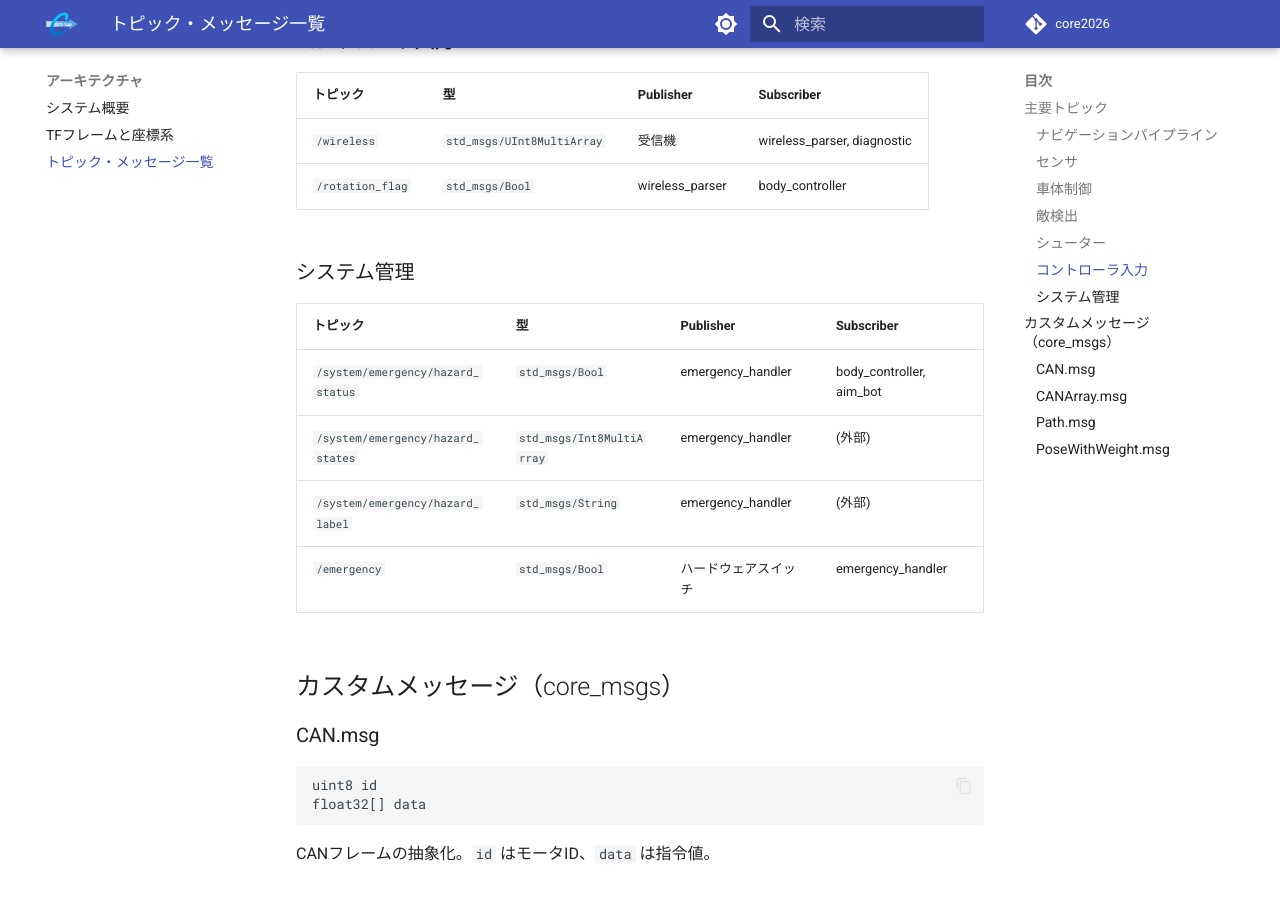
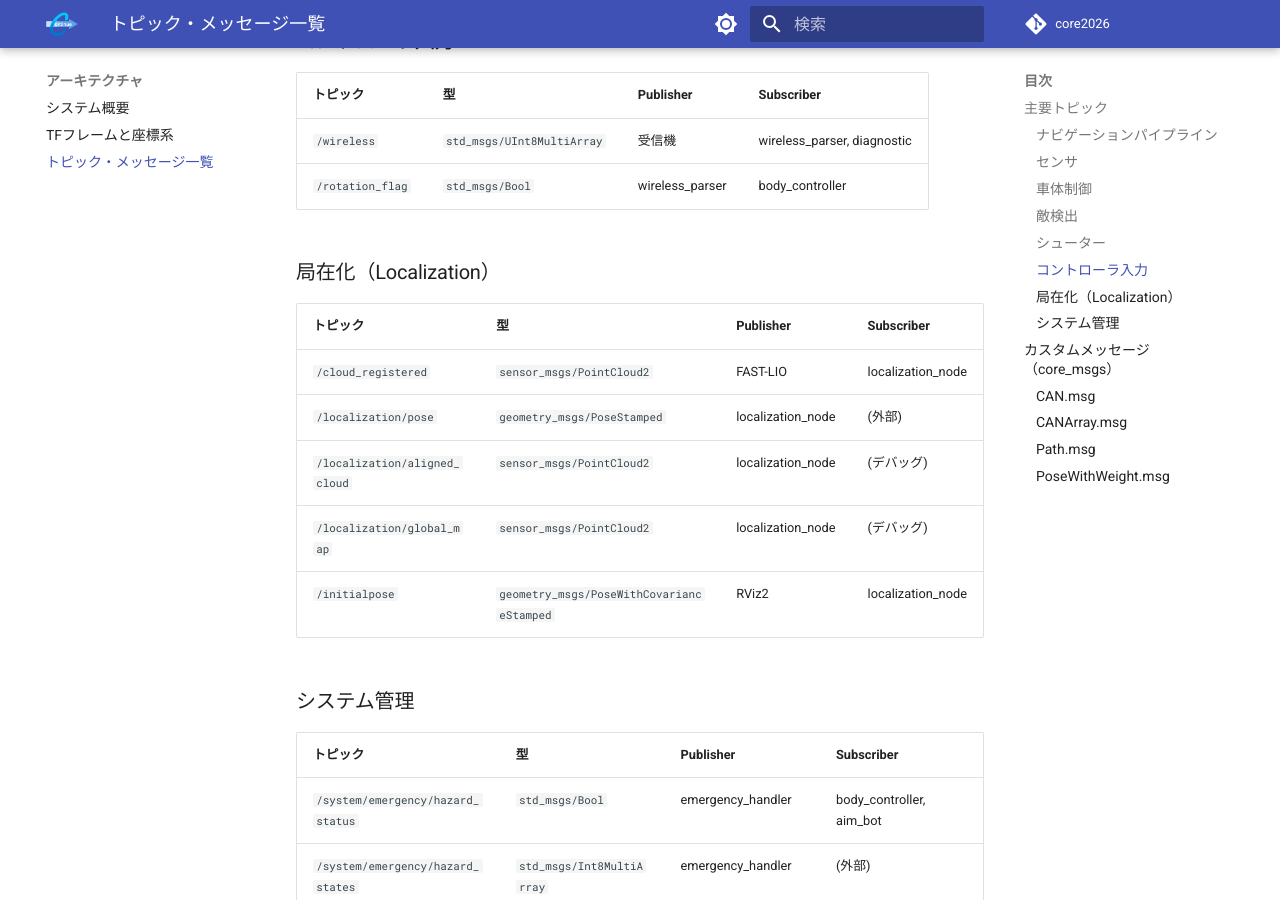
Before and after one commit to team-continue/core2026, an MkDocs documentation site: the page built from docs/architecture/topics.md, in a window 1280 px wide and 900 px high, scrolled down 2542 px. Built offline with MkDocs 1.6.1 and Material for MkDocs 9.7.7, drawn with Linux system fonts in a browser that asks for light colours; comment, search, counter and statistics services are not loaded.

Commit message:
fix: localization の map→odom TF X軸反転を修正、RViz設定を localization 対応に改善
- PCD地図をロード時に camera_init (Z-down) → map (Z-up) に変換し、
  NDTが正しい T_map_ci を生成するよう修正
- NDT初期推定の回転に rot_x(π) を追加
- RViz Fixed Frame を odom → map に変更（localization時の地図表示修正）
- RViz に PCD地図・整列点群・localization pose の表示を追加
- RViz に SetInitialPose ツール追加
- docs: index.md, overview.md, topics.md に core_localization の記述追加

Co-Authored-By: Claude Opus 4.6 (1M context) <noreply@anthropic.com>

```diff
--- a/docs/architecture/topics.md
+++ b/docs/architecture/topics.md
@@ -64,6 +64,16 @@
 | `/wireless` | `std_msgs/UInt8MultiArray` | 受信機 | wireless_parser, diagnostic |
 | `/rotation_flag` | `std_msgs/Bool` | wireless_parser | body_controller |
 
+### 局在化（Localization）
+
+| トピック | 型 | Publisher | Subscriber |
+|---------|------|-----------|------------|
+| `/cloud_registered` | `sensor_msgs/PointCloud2` | FAST-LIO | localization_node |
+| `/localization/pose` | `geometry_msgs/PoseStamped` | localization_node | (外部) |
+| `/localization/aligned_cloud` | `sensor_msgs/PointCloud2` | localization_node | (デバッグ) |
+| `/localization/global_map` | `sensor_msgs/PointCloud2` | localization_node | (デバッグ) |
+| `/initialpose` | `geometry_msgs/PoseWithCovarianceStamped` | RViz2 | localization_node |
+
 ### システム管理
 
 | トピック | 型 | Publisher | Subscriber |
```
Also changed, not shown: docs/architecture/overview.md (+8 -0 lines), docs/index.md (+1 -0 lines), 2 other files.
